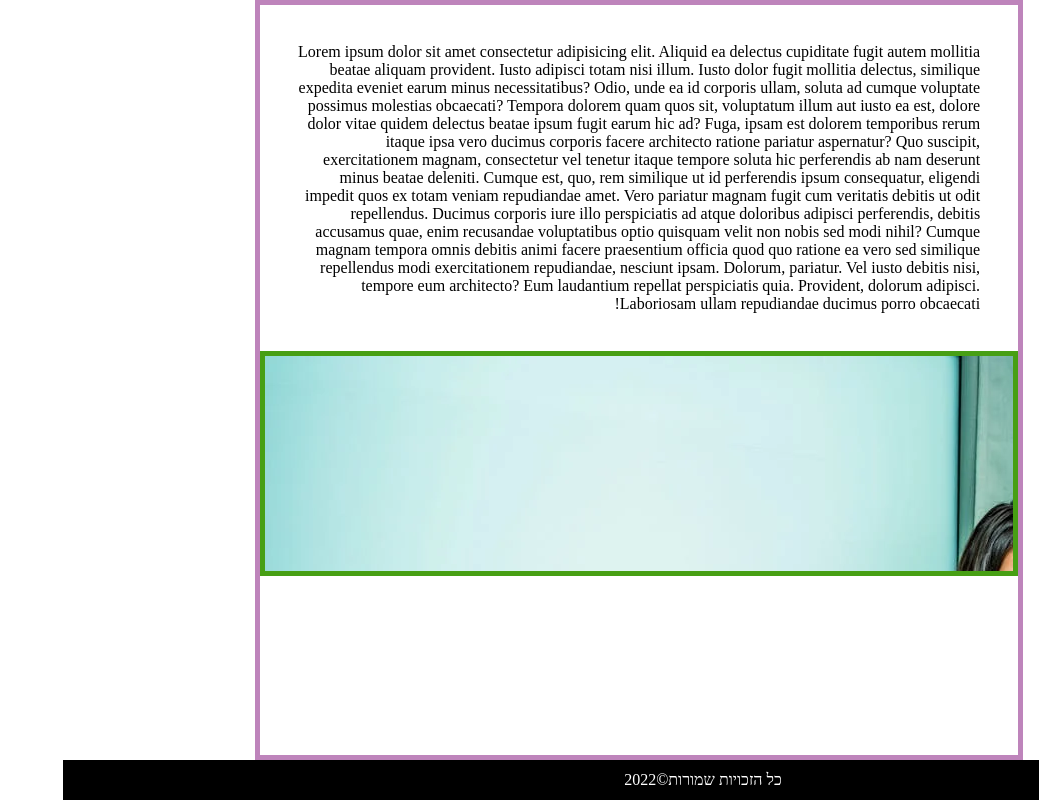
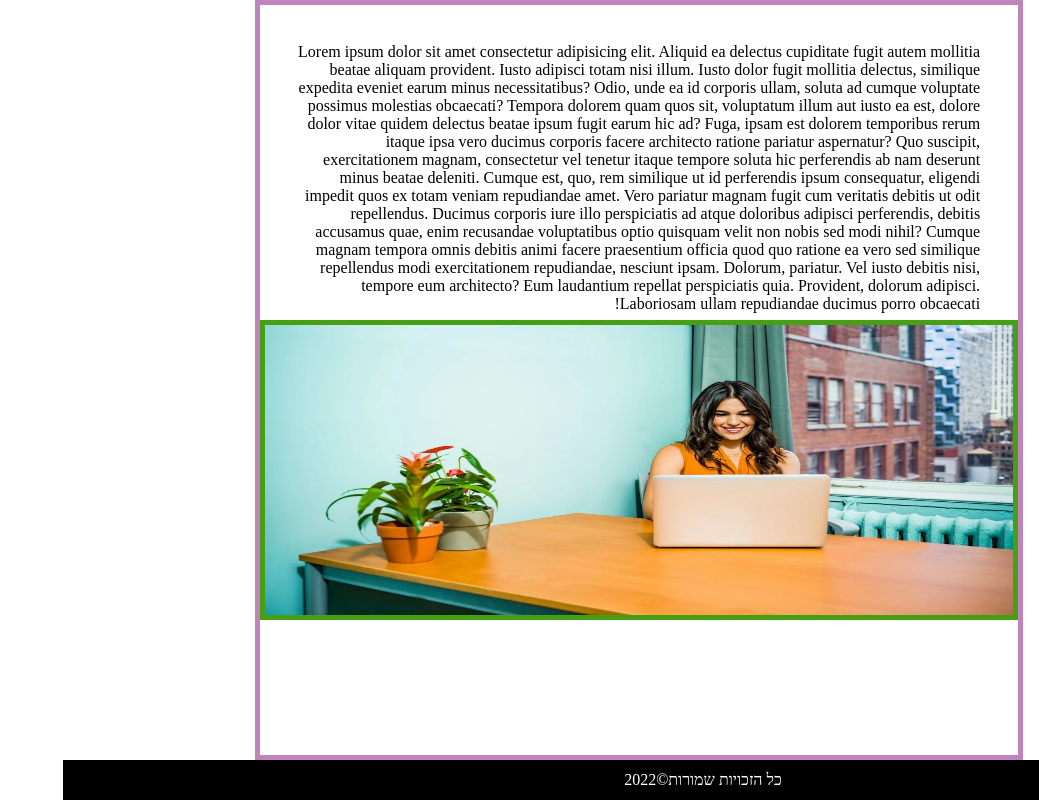
Before and after one commit to fidashn/website, a React (Create React App) app: page / in a window 1280 px wide. Shown: the whole page, without its empty margins (241-1280 px from the left). Built offline with nearby package versions, Linux system fonts and the light colour scheme.

Commit message:
fixed the image sizing

```diff
--- a/src/App.css
+++ b/src/App.css
@@ -56,13 +56,15 @@ body {
 }
 
 .main-content-p{
-  padding: 5% 5% 5% 5%;
+  padding: 5% 5% 1% 5%;
 }
 
 .ads {
   background-image: url(../src/img/ad.webp);
+  background-repeat: no-repeat;
+  background-size: 100% 100%;
   width: auto;
-  height: 30%;
+  height:40%;
   border: 5px solid rgb(71, 159, 20);
 }
 
```
